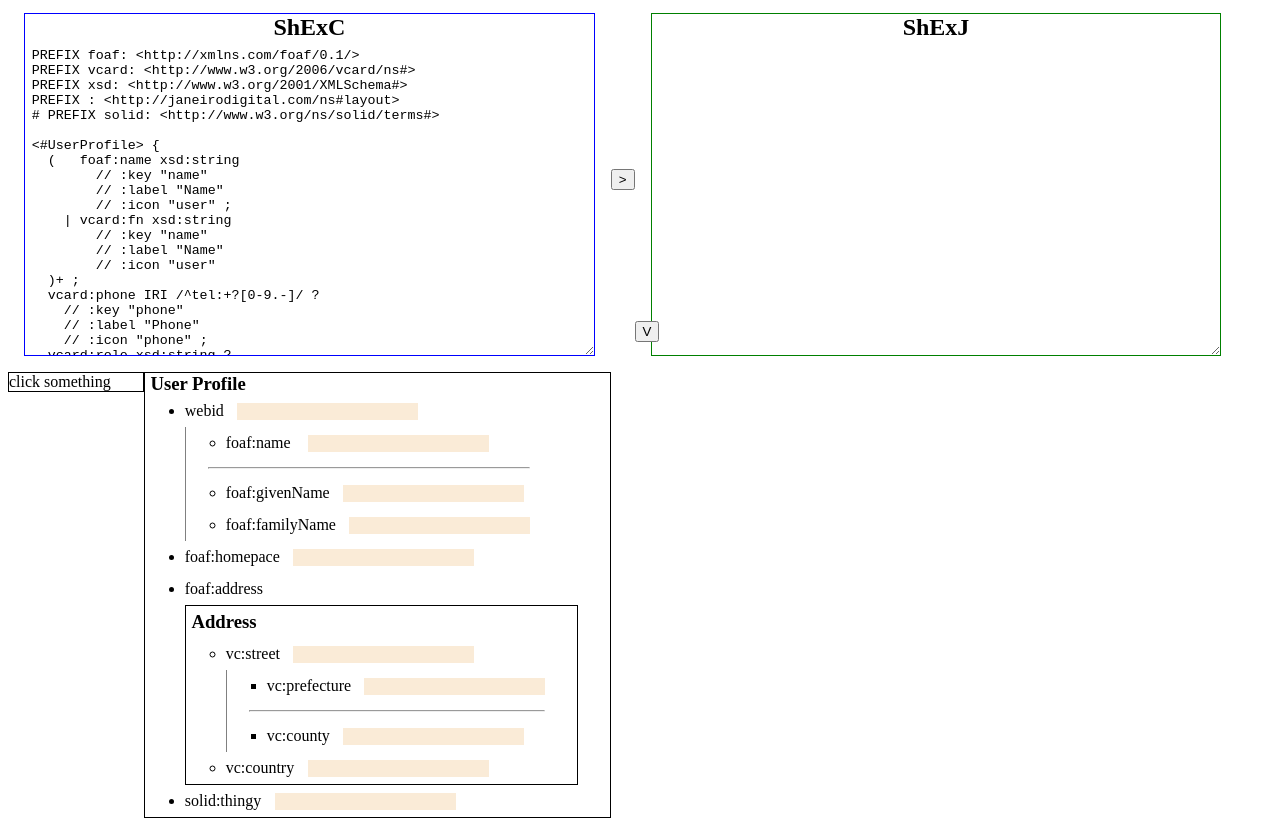
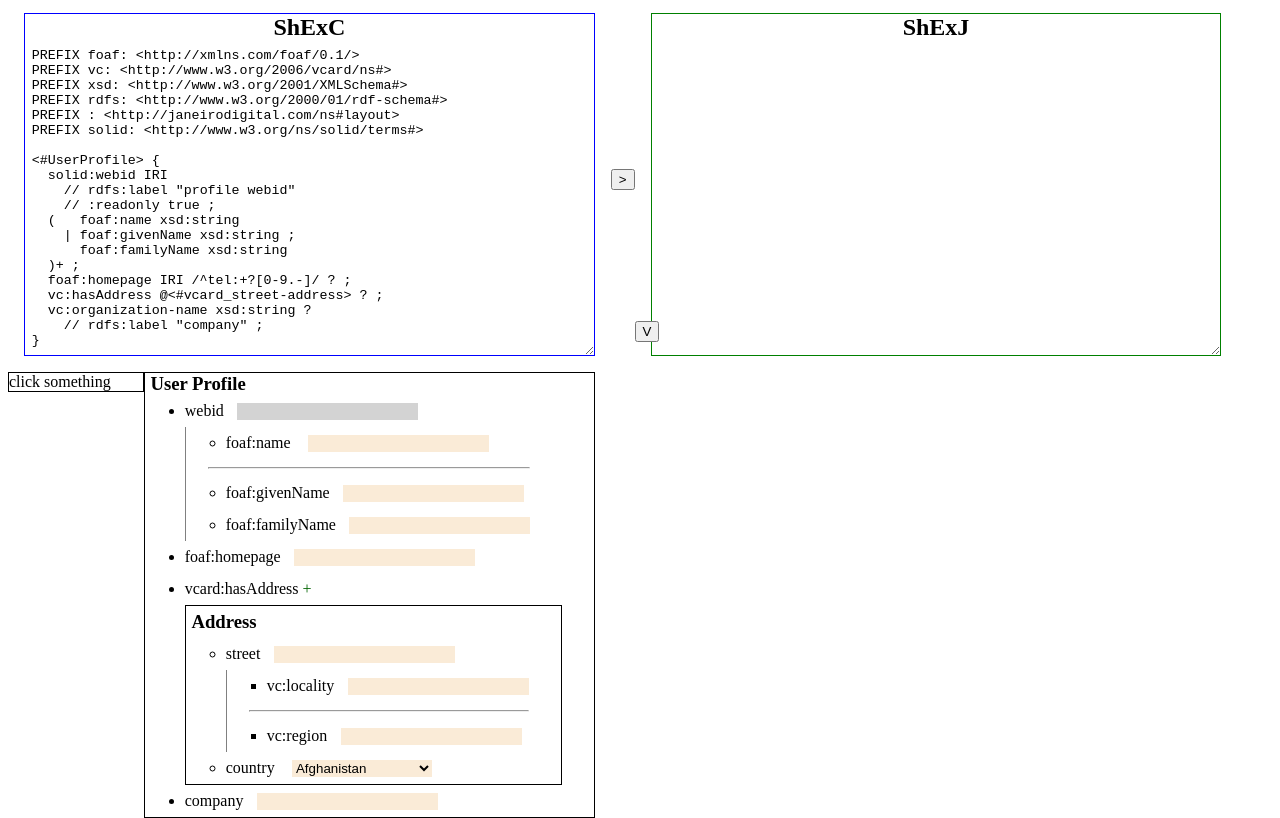
Before and after one commit to ericprud/shex-form, a website: page index.html in a window 1280 px wide. Shown: the part 48-866 px from the top of the page. Drawn offline with nearby package versions, Linux system fonts and the light colour scheme; a small style sheet from the web is missing.

Commit message:
+ picklist

```diff
--- a/index.html
+++ b/index.html
@@ -16,8 +16,10 @@
       .form h3 { margin: 0; padding-left: .3em; }
       .separator { list-style-type: none; margin-left: -1.1em; }
       .disjunction { display: inline-block; border-left: thin solid grey; }
+      .add { color: darkgreen; }
       h1 { margin: 0; }
-      input { margin-left: 1em; border: none; background-color: antiquewhite; }
+      input, select { margin-left: 1em; border: none; background-color: antiquewhite; }
+      input[readonly] { background-color: lightgrey; }
       ul { margin: 0; }
       li { line-height: 2em; }
     </style>
@@ -44,29 +46,39 @@
     <div class="form" style="float:left; ">
       <h3>User Profile</h3>
       <ul>
-        <li>webid<input></input></li>
+        <li>webid<input readonly="readonly"></input></li>
         <li class="disjunction"><ul>
           <li>foaf:name <input></input></li>
           <li class="separator"><hr/></li>
           <li>foaf:givenName<input></input></li>
           <li>foaf:familyName<input></input></li>
         </ul></li>
-        <li>foaf:homepace<input></input></li>
-        <li>foaf:address
+        <li>foaf:homepage<input></input></li>
+        <li>vcard:hasAddress <span class="add">+</span>
         <div class="form">
           <h3>Address</h3>
           <ul>
-            <li>vc:street<input></input></li>
+            <li>street<input></input></li>
             <li class="disjunction"><ul>
-              <li>vc:prefecture<input></input></li>
+              <li>vc:locality<input></input></li>
               <li class="separator"><hr/></li>
-              <li>vc:county<input></input></li>
+              <li>vc:region<input></input></li>
             </ul></li>
-            <li>vc:country<input></input></li>
+            <li>country
+            <select>
+	            <option value="Afghanistan">Afghanistan</option>
+	            <option value="Belgium">Belgium</option>
+	            <option value="CR">CoCosta Ricaa Rica</option>
+	            <option value="France">France</option>
+	            <option value="United Kingdom">United Kingdom</option>
+	            <option value="United States">Unid States</option>
+	            <option value="Zimbabwe">Zimbabwe</option>
+            </select>
+            </li>
           </ul>
         </div>
         </li>
-        <li>solid:thingy<input></input></li>
+        <li>company<input></input></li>
       </ul>
     </div>
   </div>
--- a/index.js
+++ b/index.js
@@ -5,8 +5,9 @@
     .hide()
     .height($(".shexc textarea").height())
     .on("click", evt => {
-      $(evt.target).parent().hide()
-      $(evt.target).parent().parent().find("textarea").show()
+      let panel = $(evt.target).parents(".panel")
+      panel.find("pre").hide()
+      panel.find("textarea").show()
   })
   $("#shexc-to-shexj").on("click", evt => {
     let shexcText = $(".shexc textarea").val()
@@ -17,8 +18,9 @@
     let parser = shexParser.construct(location.href)
     try {
       let as = parser.parse($(".shexc textarea").val())
-      $(".shexj textarea").val(JSON.stringify(shexCore.Util.AStoShExJ(as), null, 2))
-      $("#shexj-to-form").click()
+      let shexjText = JSON.stringify(shexCore.Util.AStoShExJ(as), null, 2)
+      $(".shexj textarea").val(shexjText)
+      // $("#shexj-to-form").click() // -- causes .shexj to blank when clicked.
     } catch (e) {
       alert(e)
     }
@@ -31,62 +33,46 @@
   })
   function defaultShExC () {
     return `PREFIX foaf: <http://xmlns.com/foaf/0.1/>
-PREFIX vcard: <http://www.w3.org/2006/vcard/ns#>
+PREFIX vc: <http://www.w3.org/2006/vcard/ns#>
 PREFIX xsd: <http://www.w3.org/2001/XMLSchema#>
+PREFIX rdfs: <http://www.w3.org/2000/01/rdf-schema#>
 PREFIX : <http://janeirodigital.com/ns#layout>
-# PREFIX solid: <http://www.w3.org/ns/solid/terms#>
+PREFIX solid: <http://www.w3.org/ns/solid/terms#>
 
 <#UserProfile> {
+  solid:webid IRI
+    // rdfs:label "profile webid"
+    // :readonly true ;
   (   foaf:name xsd:string
-        // :key "name"
-        // :label "Name"
-        // :icon "user" ;
-    | vcard:fn xsd:string
-        // :key "name"
-        // :label "Name"
-        // :icon "user"
+    | foaf:givenName xsd:string ;
+      foaf:familyName xsd:string
   )+ ;
-  vcard:phone IRI /^tel:\+?[0-9.-]/ ?
-    // :key "phone"
-    // :label "Phone"
-    // :icon "phone" ;
-  vcard:role xsd:string ?
-    // :key "role"
-    // :label "Role"
-    // :icon "user-astronaut" ;
-  vcard:hasEmail @<#vcard_value> ?
-    // :key "email"
-    // :label "Email"
-    // :icon "envelope"
-    // :nodeBlank "vcard:value" ;
-  vcard:organization-name xsd:string ?
-    // :key "company"
-    // :label "Company"
-    // :icon "building" ;
-  vcard:hasAddress @<#vcard_street-address> ?
-    // :key "address"
-    // :label "Address"
-    // :icon "map-marker-alt" ;
-}
-
-<#vcard_value> CLOSED {
-  a [vcard:Home vcard:Work] ;
-  vcard:value xsd:string
+  foaf:homepage IRI /^tel:+?[0-9.-]/ ? ;
+  vc:hasAddress @<#vcard_street-address> ? ;
+  vc:organization-name xsd:string ?
+    // rdfs:label "company" ;
 }
 
 <#vcard_street-address> CLOSED {
-  a [vcard:StreetAddress] ? ;
-  vcard:street-address xsd:string ? ;
-  vcard:locality xsd:string ? ;
-  vcard:region xsd:string ? ;
-  vcard:country-name @<#vcard_country-name> ?
-    // :key "country"
-    // :label "Country"
-    // :icon "flag" ;
-  vcard:postal-code xsd:string ?
+  a [vc:StreetAddress] ? ;
+  vc:street-address xsd:string ? // rdfs:label "street" ;
+  (   vc:locality xsd:string ? ;
+    | vc:region xsd:string ?
+  ) ;
+  vc:country-name @<#vcard_country-name> ?
+    // rdfs:label "country" ;
+  vc:postal-code xsd:string ?
 }
 
-<#vcard_country-name> xsd:string MINLENGTH 2`
+<#vcard_country-name> [
+  "Afghanistan"
+  "Belgium"
+  "CR"
+  "France"
+  "United Kingdom"
+  "United States"
+  "Zimbabwe"
+]`
   }
 
 })()
```
